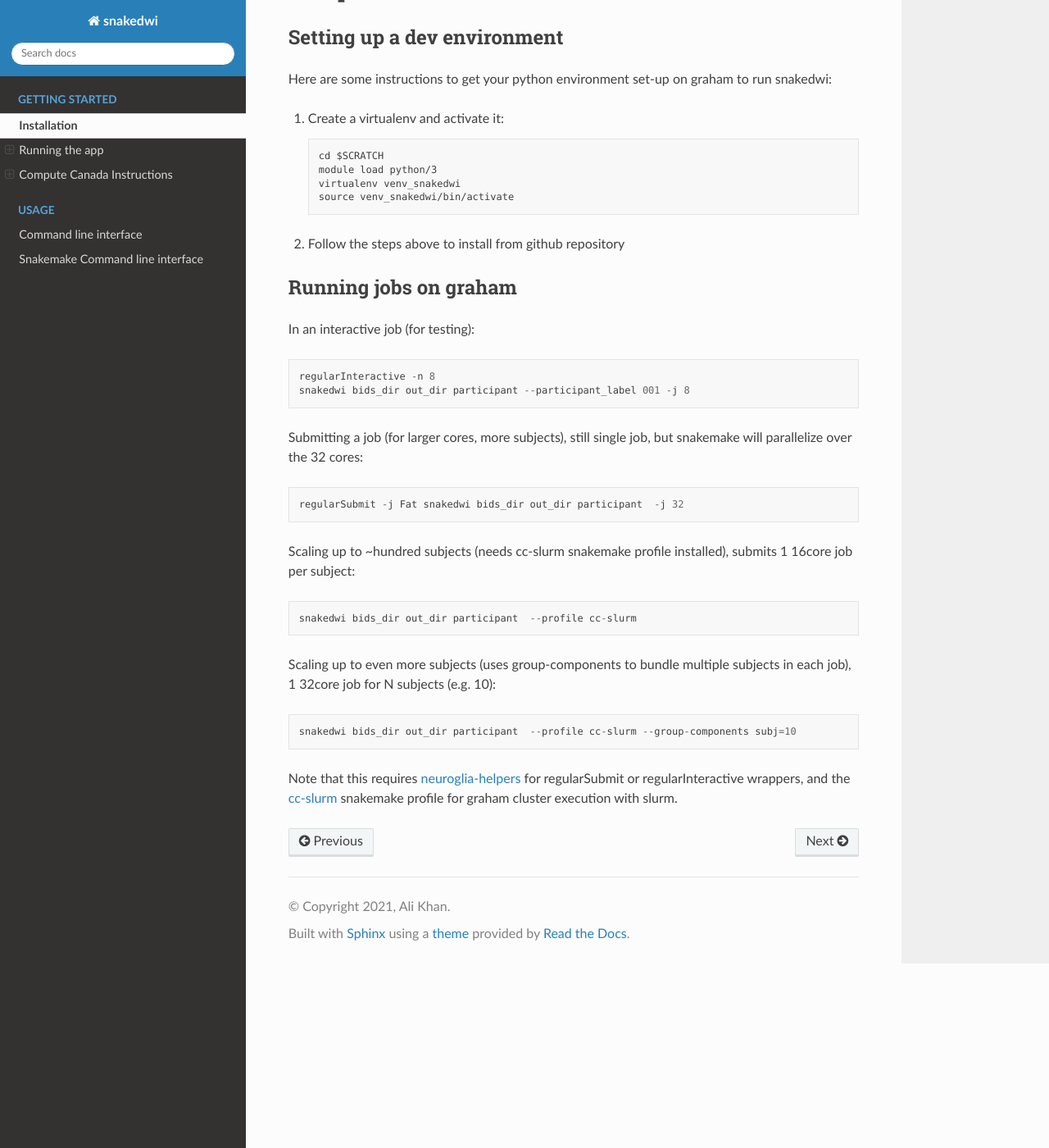
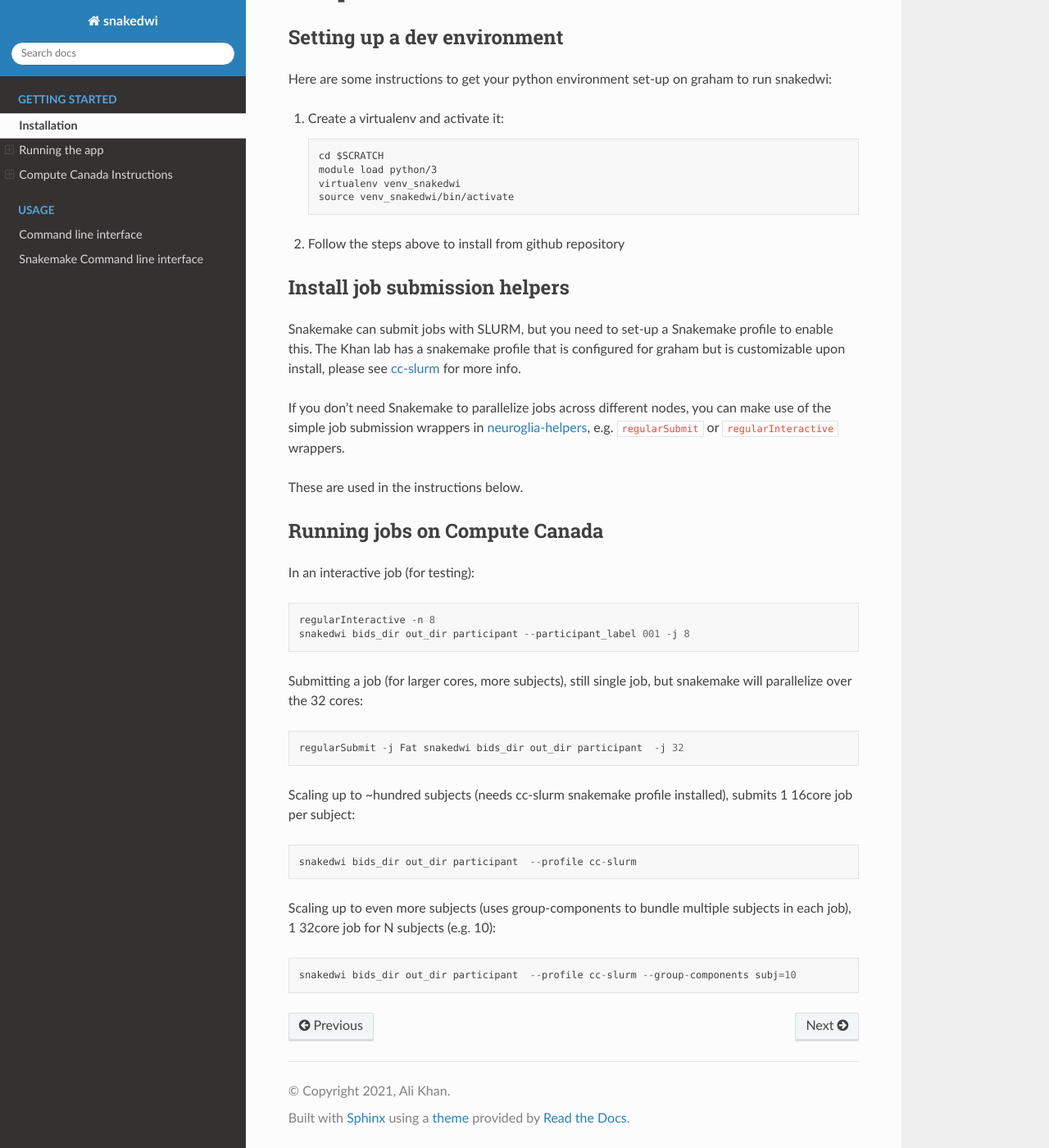
Before and after one commit to akhanf/snakedwi, a Sphinx documentation site: the page built from docs/getting_started/installation.rst, in a window 1280 px wide and 1400 px high, scrolled down 964 px. Shown: the whole window at 82% size. Built offline with Sphinx 7.4.7 and the Read the Docs theme 2.0.0, drawn with Linux system fonts in a browser that asks for light colours.

Commit message:
some edits to cc instructions

```diff
--- a/docs/getting_started/installation.rst
+++ b/docs/getting_started/installation.rst
@@ -52,8 +52,19 @@ Here are some instructions to get your python environment set-up on graham to ru
 
 #. Follow the steps above to install from github repository
 
-Running jobs on graham
-----------------------
+Install job submission helpers
+------------------------------
+
+Snakemake can submit jobs with SLURM, but you need to set-up a Snakemake profile to enable this. The Khan lab has a
+snakemake profile that is configured for graham but is customizable upon install, please see `cc-slurm <https://github.com/khanlab/cc-slurm>`_ for more info.
+
+If you don't need Snakemake to parallelize jobs across different nodes, you can make use of the simple job submission wrappers in `neuroglia-helpers <https://github.com/khanlab/neuroglia-helpers>`_, e.g. ``regularSubmit`` or ``regularInteractive`` wrappers.
+
+These are used in the instructions below.
+
+Running jobs on Compute Canada
+------------------------------
+
 In an interactive job (for testing)::
 
     regularInteractive -n 8
@@ -73,5 +84,3 @@ Scaling up to ~hundred subjects (needs cc-slurm snakemake profile installed), su
 Scaling up to even more subjects (uses group-components to bundle multiple subjects in each job), 1 32core job for N subjects (e.g. 10)::
 
     snakedwi bids_dir out_dir participant  --profile cc-slurm --group-components subj=10
-
-Note that this requires `neuroglia-helpers <https://github.com/khanlab/neuroglia-helpers>`_ for regularSubmit or regularInteractive wrappers, and the `cc-slurm <https://github.com/khanlab/cc-slurm>`_ snakemake profile for graham cluster execution with slurm.
```
